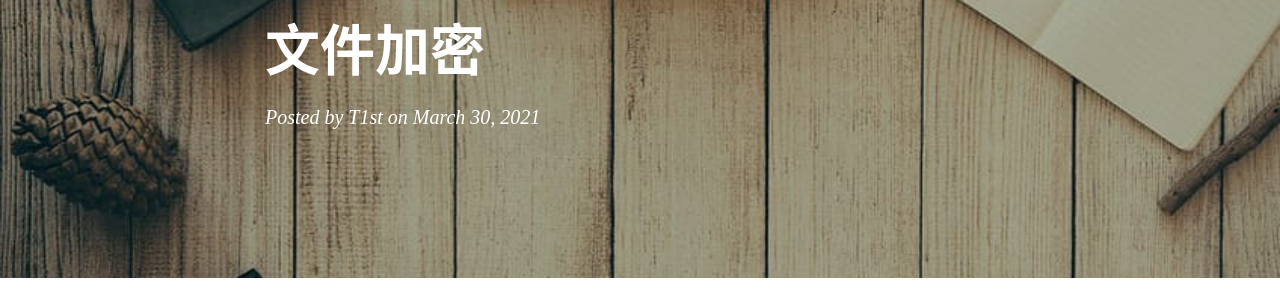
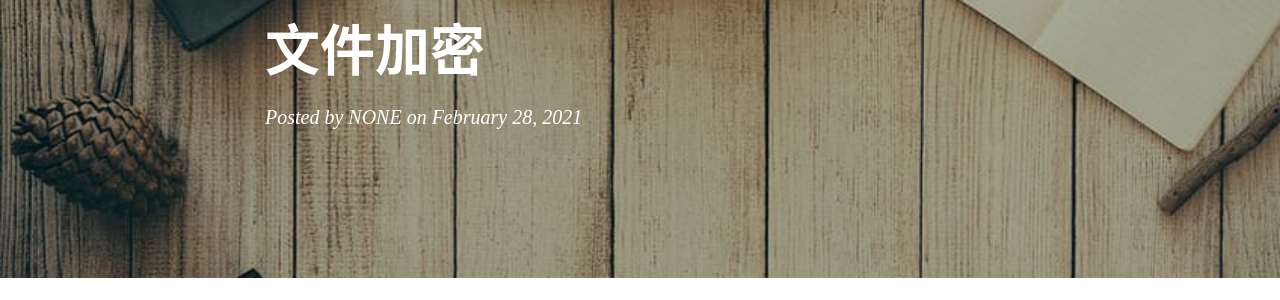
Before and after one commit to 4map/Cn0f1cd.github.io, a Jekyll site: the page built from _posts/2021-2-28-文件加密-2021.md, in a window 1280 px wide. Shown: the part 145-445 px from the top of the page. Built offline with Jekyll 4.4.1, drawn with Linux system fonts in a browser that asks for light colours; nearby versions of some CDN libraries; comment, search, counter and statistics services are not loaded.

Commit message:
Update and rename 2021-3-20-文件加密-2021.md to 2021-2-28-文件加密-2021.md

```diff
--- a/_posts/2021-3-20-文件加密-2021.md
+++ b/_posts/2021-2-28-文件加密-2021.md
@@ -1,8 +1,8 @@
 ---
 layout:     post
 title:      文件加密
-date:       2021.3.30
-author:     T1st
+date:       2021.2.28
+author:     NONE
 ---
 
 加密文件除了用 VeraCrypt、TrueCrypt 或 BitLocker 建立文件型加密卷外，还可以用 winrar 或 7-zip 等软件加密文件。VeraCrypt、TrueCrypt 或 BitLocker 这三款软件我们前面已经介绍过了，所以这里就跳过。而 winrar 或 7-zip 等软件操作起来也不难，所以我们也不介绍了。winrar 或 7-zip 加密后的文件使用的时候要解压缩，修改后需要再从新压缩才能把修改的内容加密，这一点不如文件型加密卷方便。
```
